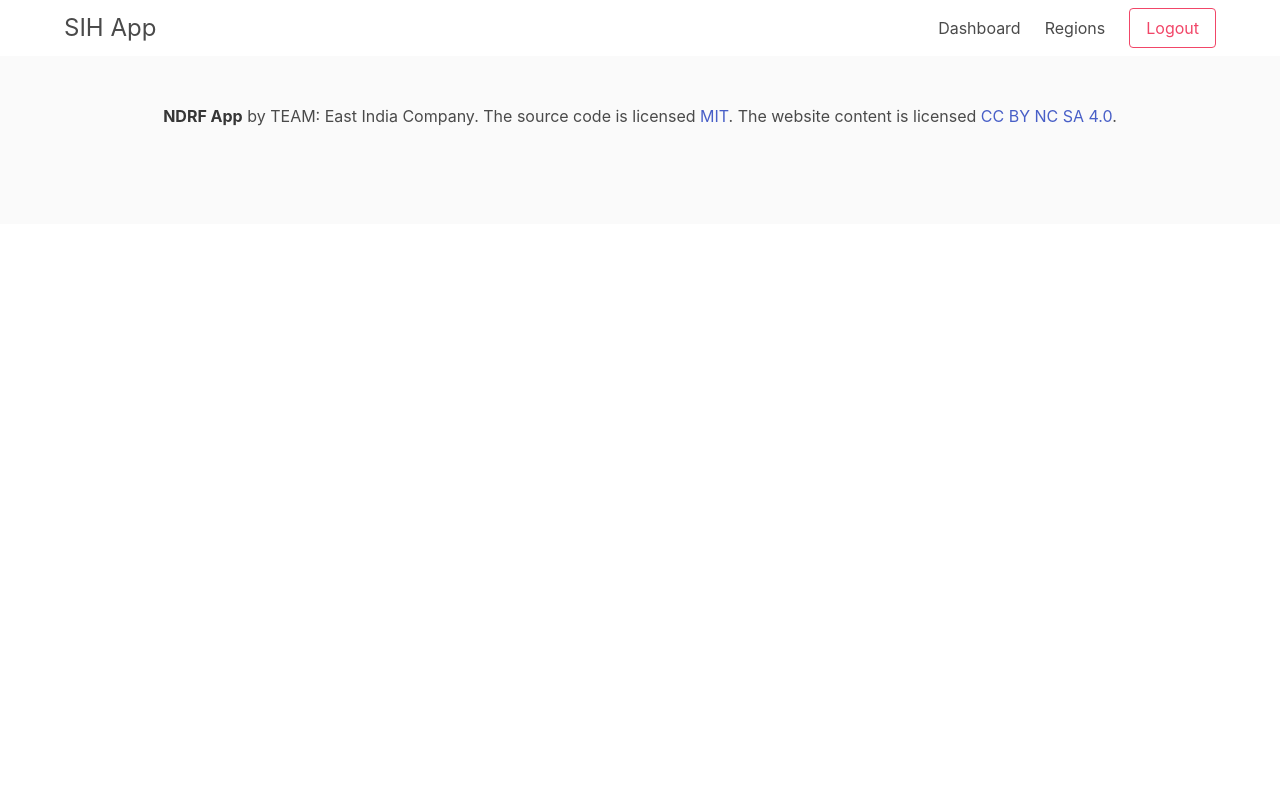
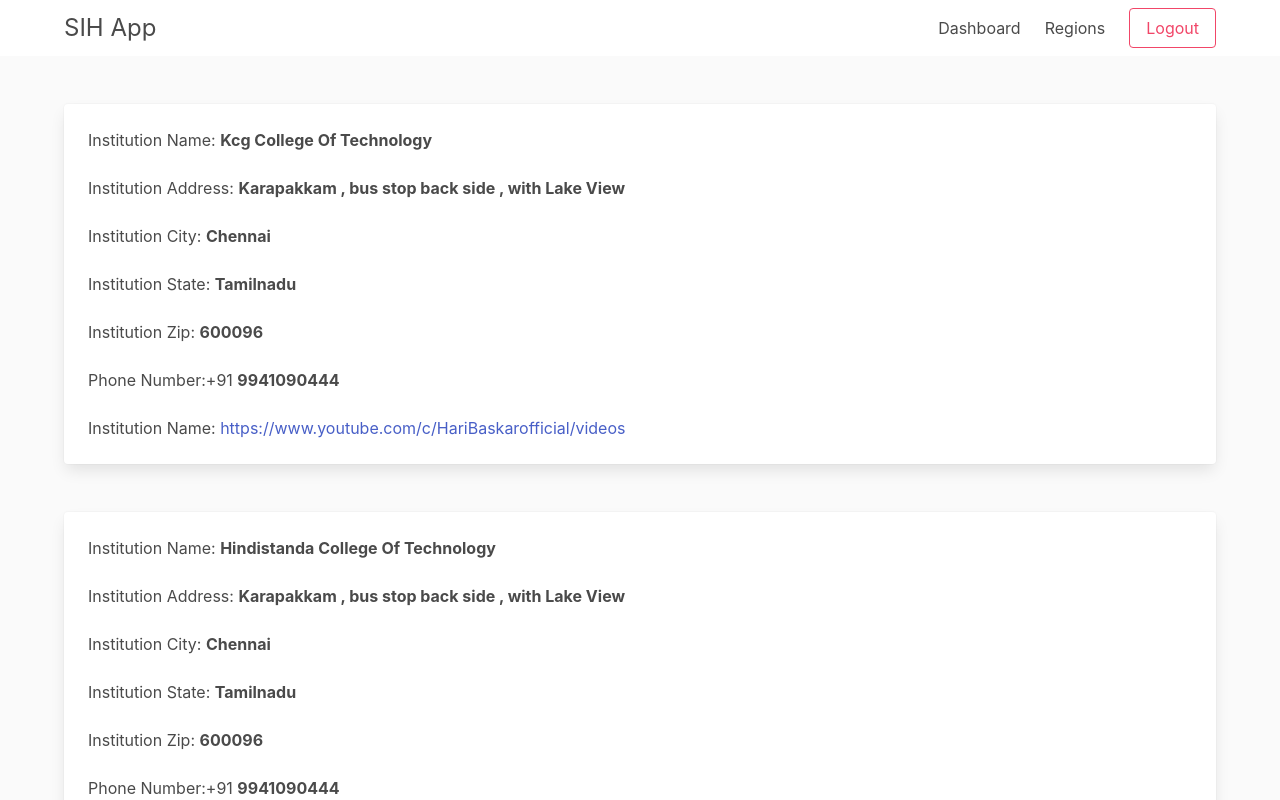
Before and after one commit to smartclash/SIH-Frontend, a Next.js app: page /admin/institution/view in a window 1280 px wide. Shown: the top 800 px of the page. Built offline with nearby package versions, Linux system fonts and the light colour scheme.

Commit message:
added view Instituions

```diff
--- /dev/null
+++ b/components/Forms/ViewForm.tsx
@@ -0,0 +1,35 @@
+import {NextPage} from 'next'
+import Link from 'next/link'
+import InstitutionInterface from '@/interfaces/InstitutionInterface'
+
+const ViewCard: NextPage<InstitutionInterface> = props => (
+    <>
+        <div className='card mb-6 column'>
+            <div className='column'>
+                <p className='is-bold'>Institution Name: <b>{ props.name}</b></p>
+            </div>
+            <div className='column'>
+                <p className='is-bold'>Institution Address: <b>{ props.address}</b></p>
+            </div>
+            <div className='column'>
+                <p className='is-bold'>Institution City: <b>{ props.city}</b></p>
+            </div>
+            <div className='column'>
+                <p className='is-bold'>Institution State: <b>{ props.state}</b></p>
+            </div>
+            <div className='column'>
+                <p className='is-bold'>Institution Zip: <b>{ props.zip}</b></p>
+            </div>
+            <div className='column'>
+                <p className='is-bold'>Phone Number:+91 <b>{ props.phone}</b></p>
+            </div>
+            <div className='column'>
+                <Link href={props.website}>
+                    <p className='is-bold'>Institution Name: <a>{ props.website}</a></p>
+                </Link>
+            </div>
+        </div>
+    </>
+)
+
+export default ViewCard
--- a/pages/admin/institution/view.tsx
+++ b/pages/admin/institution/view.tsx
@@ -1,7 +1,54 @@
 import {NextPage} from 'next'
+import ViewCard from '@/components/Forms/ViewForm'
+import InstitutionInterface from '@/interfaces/InstitutionInterface'
 
+const InstitutionView: InstitutionInterface[] = [
+    {
+        name: 'Kcg College Of Technology',
+        address: 'Karapakkam , bus stop back side , with Lake View',
+        city: 'Chennai',
+        state: 'Tamilnadu',
+        zip: '600096',
+        phone: '9941090444',
+        email: 'kcgcollege@kcgcollege.com',
+        website: 'https://www.youtube.com/c/HariBaskarofficial/videos',
+
+    },
+    {
+        name: 'Hindistanda College Of Technology',
+        address: 'Karapakkam , bus stop back side , with Lake View',
+        city: 'Chennai',
+        state: 'Tamilnadu',
+        zip: '600096',
+        phone: '9941090444',
+        email: 'hn=indu@@kcgcollege.com',
+        website: 'https://www.youtube.com/c/HariBaskarofficial/videos',
+
+    },
+    {
+        name: 'Kcg College Of Technology',
+        address: 'Karapakkam , bus stop back side , with Lake View',
+        city: 'Chennai',
+        state: 'Tamilnadu',
+        zip: '600096',
+        phone: '9941090444',
+        email: 'kcgcollege@kcgcollege.com',
+        website: 'https://www.youtube.com/c/HariBaskarofficial/videos',
+
+    },
+]
 const ViewInstitution: NextPage = () => (
-    <></>
+    <>
+        <section className='hero has-background-white-bis is-fullheight-with-navbar'>
+            <div className='hero-body '>
+                < div className='container'>
+                    {InstitutionView.map((tile, index) => (
+                        <ViewCard {...tile} key={index} />
+                    ))}
+                </div>
+            </div>
+        </section>
+    </>
 )
 
 export default ViewInstitution
```
Also changed, not shown: pages/admin/institution/create.tsx (+7 -7 lines), components/Forms/AddForm.tsx (renamed from components/AddForm/AddForm.tsx).
